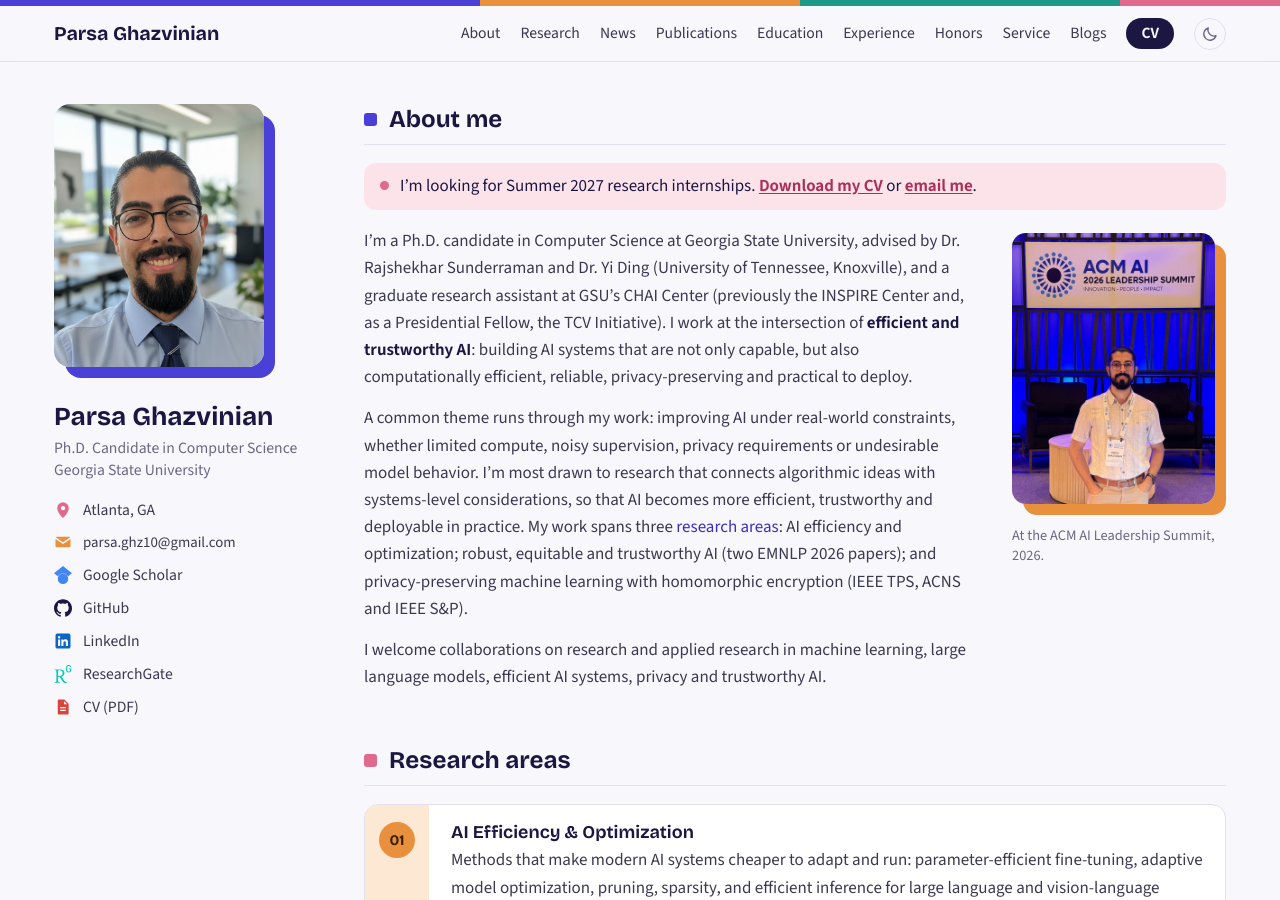
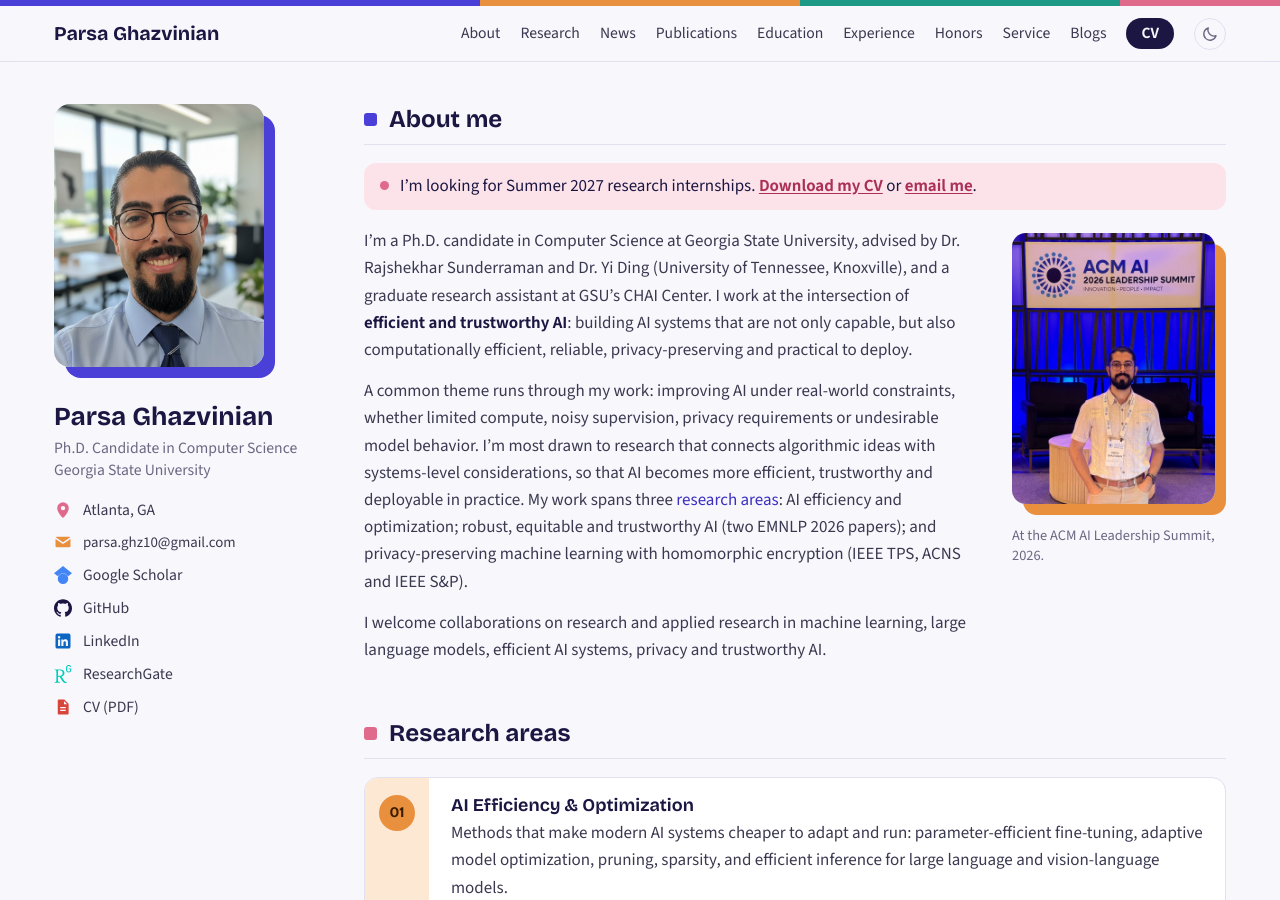
Before and after one commit to parqz/personal-website, a Jekyll site: the page built from _pages/about.md, in a window 1280 px wide and 900 px high. Built offline with Jekyll 4.4.1, drawn with Linux system fonts in a browser that asks for light colours.

Commit message:
About: keep the first sentence to the current position
Co-Authored-By: Claude Opus 5.5 <noreply@anthropic.com>
Claude-Session: https://claude.ai/code/session_019cEM4T1iYpPa6EwsQkRj74

```diff
--- a/_pages/about.md
+++ b/_pages/about.md
@@ -6,7 +6,7 @@ permalink: /
 
 I'm a Ph.D. candidate in Computer Science at Georgia State University, advised by
 Dr. Rajshekhar Sunderraman and Dr. Yi Ding (University of Tennessee, Knoxville), and a graduate
-research assistant at GSU's CHAI Center (previously the INSPIRE Center and, as a Presidential Fellow, the TCV Initiative). I work at the intersection of **efficient and trustworthy
+research assistant at GSU's CHAI Center. I work at the intersection of **efficient and trustworthy
 AI**: building AI systems that are not only capable, but also computationally efficient, reliable,
 privacy-preserving and practical to deploy.
 
```
